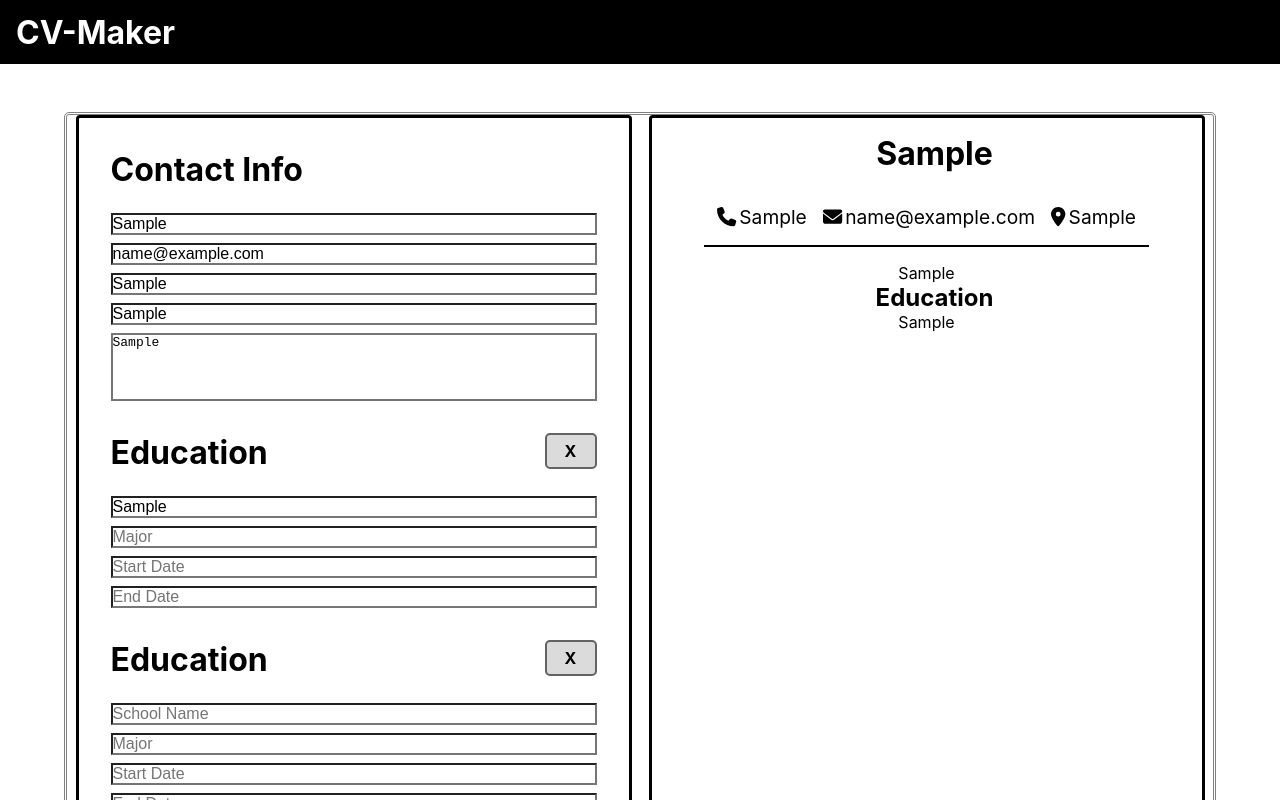
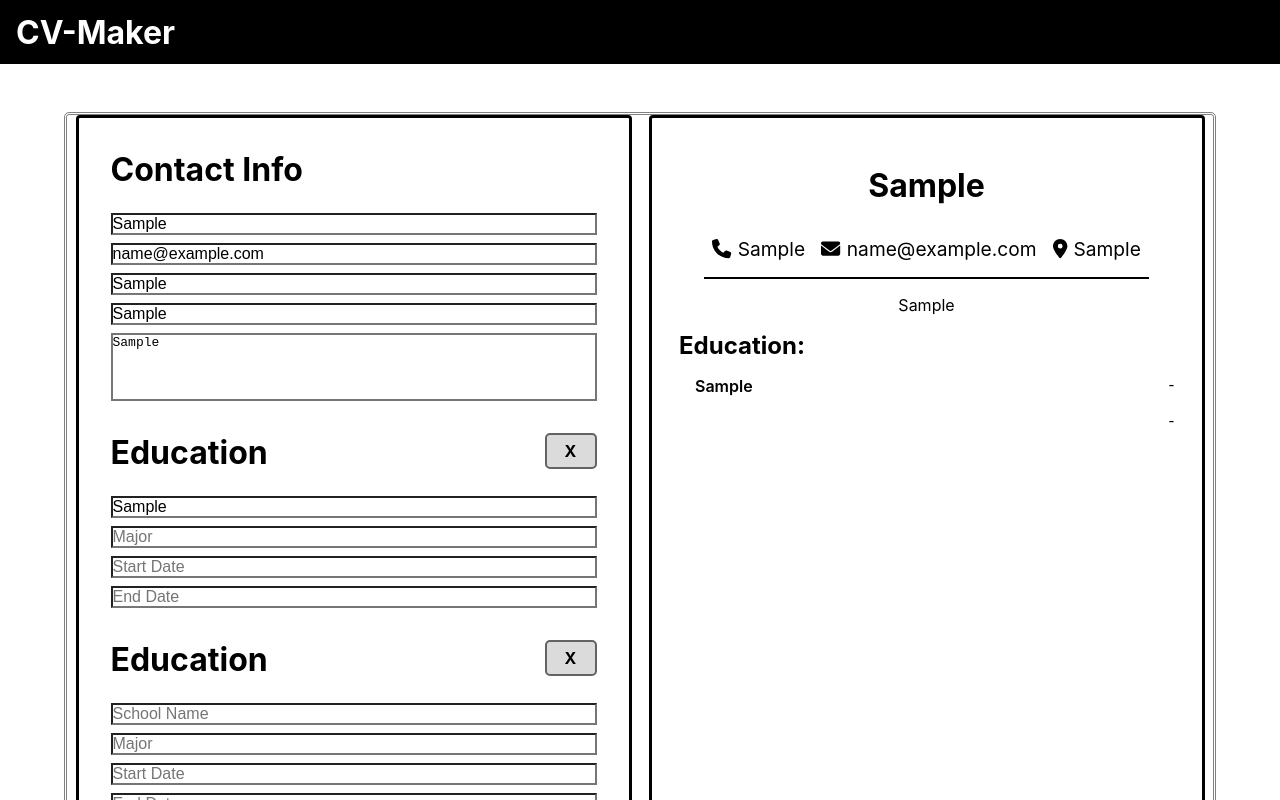
Before and after one commit to Zadag/cv-app, a React (Create React App) app: page / in a window 1280 px wide. Both pictures are taken after typing "Sample", "name@example.com", "Sample", "Sample", "Sample", "Sample" into the empty fields and a click on the button "Add Education". Shown: the top 800 px of the page. Built offline with nearby package versions, Linux system fonts and the light colour scheme.

Commit message:
display job experience in the preview section

```diff
--- a/src/components/EducationInfoPreview.js
+++ b/src/components/EducationInfoPreview.js
@@ -8,19 +8,24 @@ const EducationInfoPreview = ({ educationArr }) => {
 
   if (!hasEducation) return;
   return (
-    <>
-      <h1 className={styles.section_header}>Education</h1>
+    <div className={styles.education_preview_section}>
+      <h1 className={styles.section_header}>Education:</h1>
       {educationArr.map((education) => {
         return (
-          <div>
-            <p>{education.school}</p>
-            <p>{education.major}</p>
-            <p>{education.startDate}</p>
-            <p>{education.endDate}</p>
+          <div className={styles.education_group}>
+            <div>
+              <p className={styles.school}>{education.school}</p>
+              <p>{education.major}</p>
+            </div>
+            <div className={styles.dates}>
+              <p className={styles.date}>{education.startDate}</p>
+              <p className={styles.date}>-</p>
+              <p className={styles.date}>{education.endDate}</p>
+            </div>
           </div>
         );
       })}
-    </>
+    </div>
   );
 };
 
--- a/src/components/EducationInfoPreview.module.css
+++ b/src/components/EducationInfoPreview.module.css
@@ -2,3 +2,28 @@
   color: black;
   font-size: 1.5rem;
 }
+
+.education_preview_section {
+  width: 90%;
+  margin-top: 1rem;
+}
+
+.education_group {
+  display: flex;
+  margin-top: 1rem;
+  margin-left: 1rem;
+  justify-content: space-between;
+}
+
+.school {
+  font-weight: 600;
+}
+
+.dates {
+  display: flex;
+}
+
+.date {
+  font-weight: 500;
+  font-family: cursive;
+}
--- a/src/components/ExperienceInfoPreview.js
+++ b/src/components/ExperienceInfoPreview.js
@@ -1,3 +1,36 @@
-const ExperienceInfoPreview = (props) => {};
+import styles from "./ExperienceInfoPreview.module.css";
+
+const ExperienceInfoPreview = ({ experienceArr }) => {
+  const { uniqId, ...restProps } = { ...experienceArr[0] };
+  const hasExperience = Object.values(restProps).some((x) => x !== "");
+  console.log(restProps, hasExperience, uniqId);
+
+  if (!hasExperience) return;
+  return (
+    <div className={styles.experience_preview_section}>
+      <h1 className={styles.section_header}>Experience:</h1>
+      {experienceArr.map((experience) => {
+        return (
+          <>
+            <div className={styles.experience_group}>
+              <div>
+                <p className={styles.company}>{experience.company}</p>
+                <p className={styles.position}>{experience.position}</p>
+              </div>
+              <div className={styles.dates}>
+                <p className={styles.date}>{experience.startDate}</p>
+                <p className={styles.date}>-</p>
+                <p className={styles.date}>{experience.endDate}</p>
+              </div>
+            </div>
+            <p className={styles.responsibilities}>
+              {experience.responsibilities}
+            </p>
+          </>
+        );
+      })}
+    </div>
+  );
+};
 
 export default ExperienceInfoPreview;
--- a/src/components/ExperienceInfoPreview.module.css
+++ b/src/components/ExperienceInfoPreview.module.css
@@ -0,0 +1,38 @@
+.section_header {
+  color: black;
+  font-size: 1.5rem;
+}
+
+.experience_preview_section {
+  width: 90%;
+  margin-top: 1rem;
+}
+
+.experience_group {
+  display: flex;
+  margin-top: 1rem;
+  margin-left: 1rem;
+  justify-content: space-between;
+}
+
+.company {
+  font-weight: 600;
+}
+
+.position {
+  font-weight: 500;
+}
+
+.dates {
+  display: flex;
+}
+
+.date {
+  font-weight: 500;
+  font-family: cursive;
+}
+
+.responsibilities {
+  margin-top: 0.5rem;
+  margin-left: 1rem;
+}
--- a/src/components/GeneralInfoPreview.module.css
+++ b/src/components/GeneralInfoPreview.module.css
@@ -4,6 +4,7 @@
   align-items: center;
   width: 90%;
   min-height: 10%;
+  margin-top: 2rem;
 }
 
 .resume_name {
@@ -39,7 +40,7 @@
 }
 
 .svg_icon {
-  margin-right: 0.2rem;
+  margin-right: 0.4rem;
 }
 
 .user_objective {
--- a/src/components/Header.js
+++ b/src/components/Header.js
@@ -3,7 +3,7 @@ import styles from "./Header.module.css";
 const Header = () => {
   return (
     <div className={styles.page_header}>
-      <h1>CV-Maker</h1>
+      <h1 className={styles.site_header}>CV-Maker</h1>
     </div>
   );
 };
--- a/src/components/Header.module.css
+++ b/src/components/Header.module.css
@@ -6,7 +6,7 @@
   align-items: center;
 }
 
-h1 {
+.site_header {
   color: white;
   font-size: 2rem;
   margin-left: 1rem;
```
